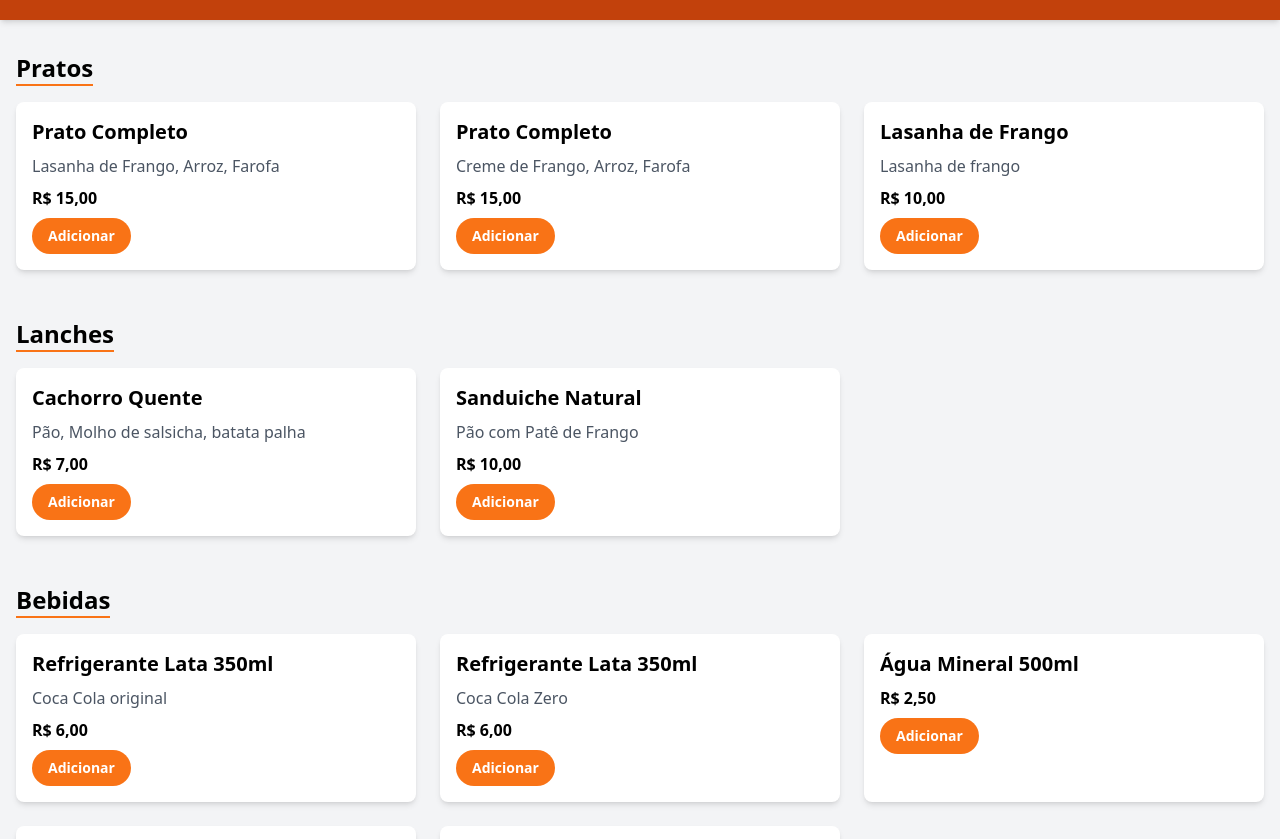
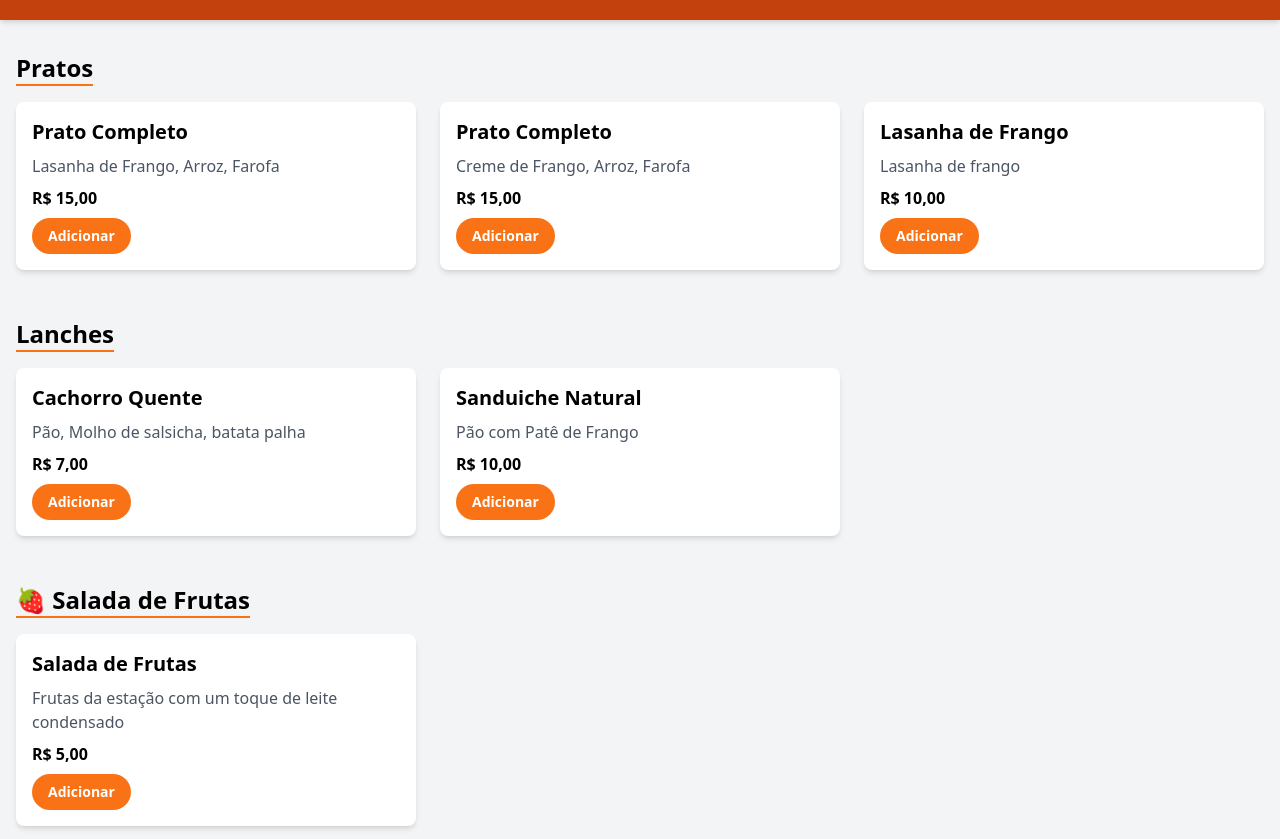
Before and after one commit to fernandalemos00/Card-pio_da_Marcia, a plain HTML site: page index.html in a window 1280 px wide. Shown: the part 84-923 px from the top of the page. Drawn offline with nearby package versions, Linux system fonts and the light colour scheme.

Commit message:
Update index.html

```diff
--- a/index.html
+++ b/index.html
@@ -103,6 +103,28 @@
           </div>
         </div>
       </section>
+
+      <!-- Seção Salada de Frutas -->
+<section class="mt-12">
+  <h2 class="text-2xl font-bold mb-4 border-b-2 border-orange-500 inline-block">
+    🍓 Salada de Frutas
+  </h2>
+  <div class="grid grid-cols-1 md:grid-cols-2 lg:grid-cols-3 gap-6">
+    <!-- Card Salada de Frutas -->
+    <div class="bg-white rounded-lg shadow-md p-4">
+      <h3 class="font-bold text-xl mb-2">Salada de Frutas</h3>
+      <p class="text-gray-600 mb-2">Frutas da estação com um toque de leite condensado</p>
+      <span class="font-bold block mb-2">R$ 5,00</span>
+      <button
+        onclick="addToOrder('Salada de Frutas', 5.00)"
+        class="bg-orange-500 text-white px-4 py-2 rounded-full text-sm font-semibold"
+      >
+        Adicionar
+      </button>
+    </div>
+  </div>
+</section>
+
 
       <!-- Seção Bebidas -->
       <section class="mt-12">
```
